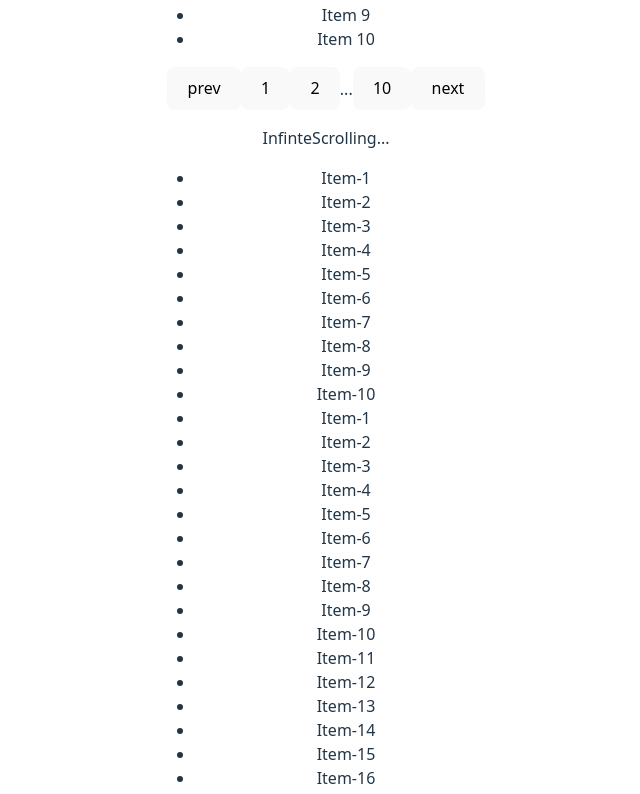
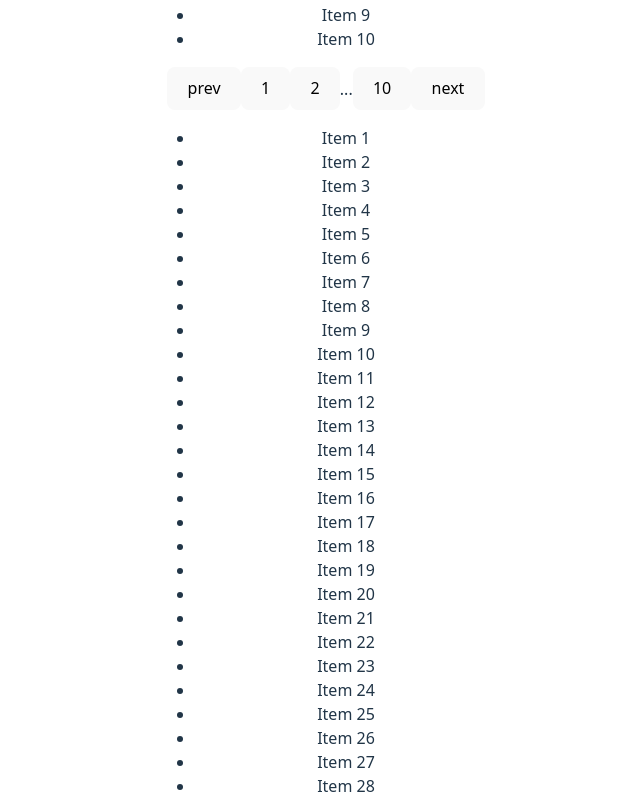
Before and after one commit to Abhinav0120/react-practice, a React (Vite) app: page / in a window 1280 px wide. Shown: the part 880-1674 px from the top of the page, without its empty margins (314-954 px from the left). Built offline with nearby package versions, Linux system fonts and the light colour scheme.

Commit message:
infinite scroll practice

```diff
--- a/src/App.jsx
+++ b/src/App.jsx
@@ -6,6 +6,7 @@ import Counter from './Counter'
 import Calculator from './calculator/Calculator'
 import Pagination from './paginationOptimised/Pagination'
 import InfiniteScroll from './InfiniteScroll'
+import InfiniteScrollPrictice from './InfiniteScrollPrictice'
 
 function App() {
 
@@ -19,7 +20,8 @@ function App() {
       <Counter/>
       <Calculator/>
       <Pagination data ={data}/>
-      <InfiniteScroll />
+      {/* <InfiniteScroll /> */}
+      <InfiniteScrollPrictice/>
     </>
   )
 }
--- /dev/null
+++ b/src/InfiniteScrollPrictice.jsx
@@ -0,0 +1,74 @@
+import { useEffect, useRef, useState } from "react"
+
+const PAGE_SIZE = 10
+
+const fetchData = (page) =>
+    new Promise((resolve) => {
+        setTimeout(() => {
+            const start = (page - 1) * PAGE_SIZE
+            const data = Array.from({ length: PAGE_SIZE }, (_, i) => `Item ${start + i + 1}`)
+            resolve(data);
+        }, 800)
+    })
+
+function InfiniteScrollPrictice() {
+    const [page, setPage] = useState(1)
+    const [data, setData] = useState([])
+    const [hasMore, setHasMore] = useState()
+    const [loading, setIsLoding] = useState(false)
+
+    const obserVerRef = useRef(null);
+    const fetchedPages = useRef(new Set());
+
+
+    useEffect(() => {
+        setIsLoding(true);
+        console.log('running effect')
+
+        if(fetchedPages.current.has(page)) return;
+
+        fetchedPages.current.add(page);
+
+        fetchData(page).then((data) => {
+            setIsLoding(false)
+            if (data.length === 0) {
+                setHasMore(false)
+            }
+            setData((prev) => [...prev, ...data])
+            setHasMore(true)
+        }).catch((err) => {
+            setIsLoding(false)
+        })
+    }, [page])
+
+    useEffect(() => console.log(loading), [loading])
+
+    useEffect(
+        () => {
+            if (loading || !hasMore) return
+
+            const observer = new IntersectionObserver(
+                (entries) => {
+                    if (entries[0].isIntersecting) {
+                        setPage((prev) => prev + 1)
+                    }
+                },
+                { threshold: 1 })
+
+            if (obserVerRef?.current)
+                observer.observe(obserVerRef.current)
+
+            return () => observer.disconnect()
+
+        }, [hasMore, loading])
+
+    return (<div>
+        <ul>
+            {data.map((item, index) => <li key={`infine_${index}`} ref={index === data.length - 1 ? obserVerRef : null}>{item}</li>)}
+        </ul>
+        {loading && <p>loading...</p>}
+        {hasMore && <p>hasMore</p>}
+    </div>)
+}
+
+export default InfiniteScrollPrictice
```
